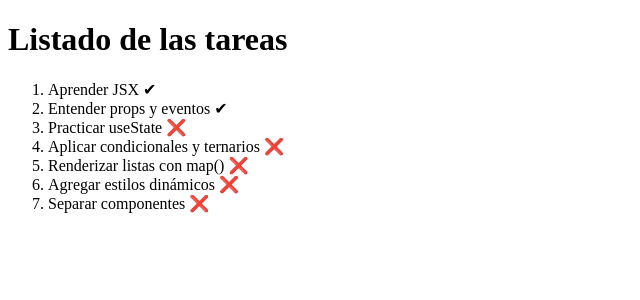
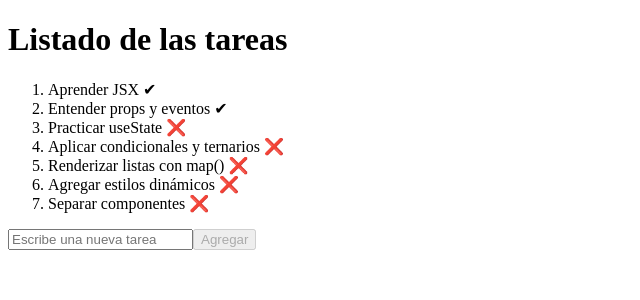
Before and after one commit to jampibryan/Mini_Gestor_Tareas, a React (Vite) app: page / in a window 1280 px wide. Shown: the top 300 px of the page, without its empty margins (0-640 px from the left). Built offline with nearby package versions, Linux system fonts and the light colour scheme.

Commit message:
agregar nueva tarea

```diff
--- a/src/ListaTareasApp.jsx
+++ b/src/ListaTareasApp.jsx
@@ -12,10 +12,23 @@ const listadoTareasInicial = [
 ];
 
 export const ListaTareasApp = () => {
+  const addTask = () => {
+    if (nuevaTarea.trim() === "") return;
+
+    setlistadoTareas([
+      ...listadoTareas,
+      { nombre: nuevaTarea, completado: false },
+    ]);
+    setNuevaTarea("");
+  };
+
   const [listadoTareas, setlistadoTareas] = useState(listadoTareasInicial);
+  const [nuevaTarea, setNuevaTarea] = useState("");
+
   return (
     <>
       <h1>Listado de las tareas</h1>
+
       <ol>
         {listadoTareas.map((item) => (
           <Tarea
@@ -25,6 +38,15 @@ export const ListaTareasApp = () => {
           ></Tarea>
         ))}
       </ol>
+
+      <input
+        placeholder="Escribe una nueva tarea"
+        value={nuevaTarea}
+        onChange={(e) => setNuevaTarea(e.target.value)}
+      ></input>
+      <button onClick={addTask} disabled={nuevaTarea.trim() === ""}>
+        Agregar
+      </button>
     </>
   );
 };
```
